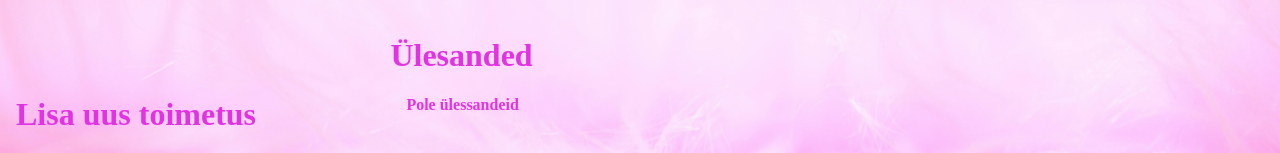
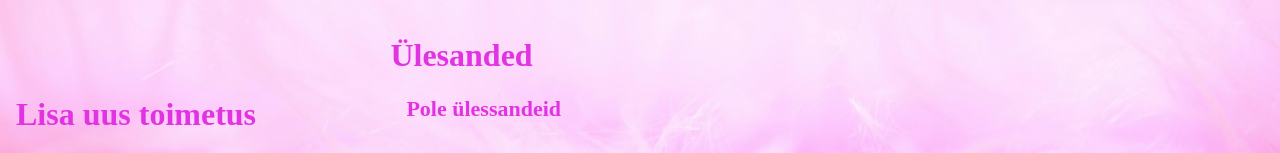
Before and after one commit to mairitikk/React-Do-To-List, a React (Vite) app: page / in a window 1280 px wide. Shown: the top 153 px of the page. Built offline with nearby package versions, Linux system fonts and the light colour scheme; a web font is replaced by a local one.

Commit message:
front size canges

```diff
--- a/src/styles.css
+++ b/src/styles.css
@@ -211,6 +211,7 @@ margin-top: 5rem;
     padding: 0;
     margin-left: 1rem;
     list-style: none;
+    font-size: 22px;
 }
 
 .list li:has(input:checked) label {
```
